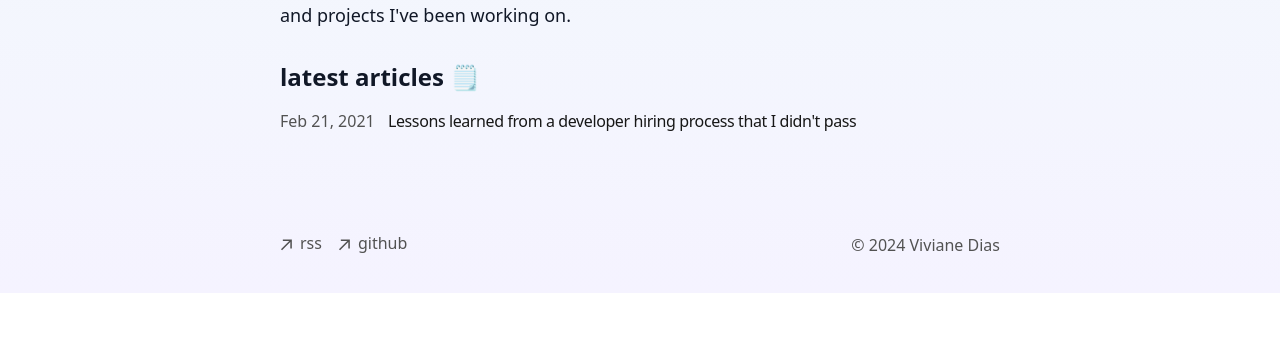
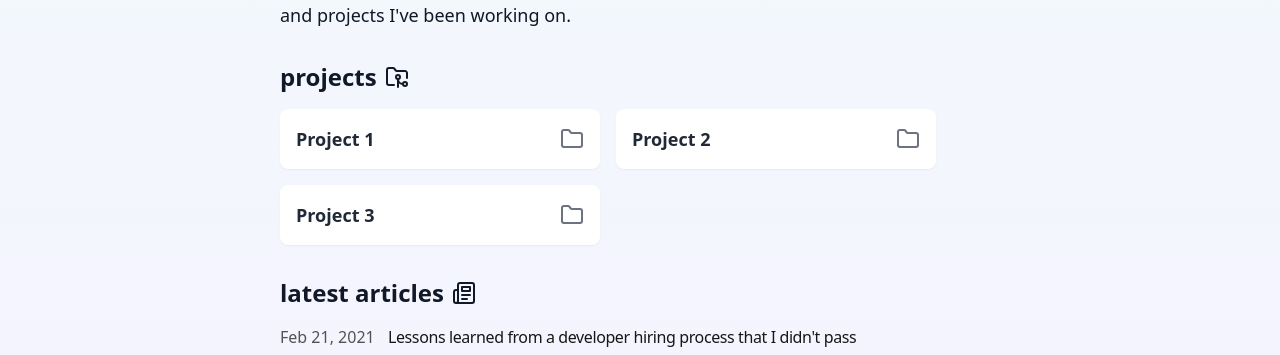
Before and after one commit to vivianedias/portfolio, a Next.js app: page / in a window 1280 px wide. Shown: the part 597-952 px from the top of the page. Before the commit the page ends 890 px from the top, so only its background shows below. Built offline with nearby package versions, Linux system fonts and the light colour scheme.

Commit message:
feat: adds projects

```diff
--- a/src/app/page.tsx
+++ b/src/app/page.tsx
@@ -1,4 +1,4 @@
-import { Sparkle, LinksDock, BlogPosts } from "@/components";
+import { Sparkle, LinksDock, BlogPosts, Projects } from "@/components";
 import Image from "next/image";
 
 export default function Page() {
@@ -41,6 +41,8 @@ export default function Page() {
         {`Here you'll find some of my latest tips & tricks to excell as a non-traditional developer, and projects I've been working on.`}
       </p>
 
+      <Projects />
+
       <div className="my-8">
         <BlogPosts />
       </div>
--- a/src/components/Posts.tsx
+++ b/src/components/Posts.tsx
@@ -1,12 +1,15 @@
 import Link from "next/link";
 import { formatDate, getBlogPosts } from "@/lib/utils";
+import { NewspaperIcon } from "lucide-react";
 
 export default function BlogPosts() {
   const allBlogs = getBlogPosts();
 
   return (
     <div>
-      <h2 className="pb-4 text-2xl font-semibold">latest articles 🗒️</h2>
+      <h2 className="inline-flex items-center gap-x-2 pb-4 text-2xl font-semibold">
+        latest articles <NewspaperIcon className={"size-6"} />
+      </h2>
       {allBlogs
         .sort((a, b) => {
           if (
--- /dev/null
+++ b/src/components/Projects.tsx
@@ -0,0 +1,105 @@
+"use client";
+
+import { useState } from "react";
+import { motion, AnimatePresence } from "framer-motion";
+import { Folder, FolderGit2Icon, FolderOpen } from "lucide-react";
+import Link from "next/link";
+
+function Project({
+  description,
+  link,
+  title,
+}: {
+  description: string;
+  link: string;
+  title: string;
+}) {
+  const [isOpen, setIsOpen] = useState(false);
+
+  const toggleOpen = () => setIsOpen(!isOpen);
+
+  return (
+    <motion.div
+      className="w-80 overflow-hidden rounded-lg bg-white shadow-sm focus-within:ring-2 focus-within:ring-violet-500"
+      initial={false}
+      animate={{ height: isOpen ? "auto" : "60px" }}
+      transition={{ duration: 0.3, ease: "easeInOut" }}
+    >
+      <button
+        className="flex w-full items-center justify-between p-4 focus:outline-none"
+        onClick={toggleOpen}
+      >
+        <span className="text-lg font-semibold text-gray-800">{title}</span>
+        <div className="relative h-6 w-6">
+          <motion.div
+            initial={false}
+            animate={{ opacity: isOpen ? 0 : 1 }}
+            transition={{ duration: 0.2 }}
+            className="absolute inset-0"
+          >
+            <Folder className="h-6 w-6 text-gray-500" />
+          </motion.div>
+          <motion.div
+            initial={false}
+            animate={{ opacity: isOpen ? 1 : 0 }}
+            transition={{ duration: 0.2 }}
+            className="absolute inset-0"
+          >
+            <FolderOpen className="h-6 w-6 text-violet-500" />
+          </motion.div>
+        </div>
+      </button>
+      <AnimatePresence>
+        {isOpen && (
+          <motion.div
+            initial={{ opacity: 0, height: 0 }}
+            animate={{ opacity: 1, height: "auto" }}
+            exit={{ opacity: 0, height: 0 }}
+            transition={{ duration: 0.3 }}
+            className="px-4 pb-4"
+          >
+            <p className="mb-4 text-sm text-gray-600">{description}</p>
+            <Link
+              href={link}
+              className="inline-block rounded text-sm font-medium text-violet-500 hover:underline focus:outline-none focus:ring-2 focus:ring-blue-500 focus:ring-offset-2"
+            >
+              See more
+            </Link>
+          </motion.div>
+        )}
+      </AnimatePresence>
+    </motion.div>
+  );
+}
+
+export default function Projects() {
+  const DATA = [
+    {
+      title: "Project 1",
+      description: "Description of project 1",
+      link: "/project-1",
+    },
+    {
+      title: "Project 2",
+      description: "Description of project 2",
+      link: "/project-2",
+    },
+    {
+      title: "Project 3",
+      description: "Description of project 3",
+      link: "/project-3",
+    },
+  ];
+  return (
+    <div className="my-8">
+      <h2 className="inline-flex items-center gap-x-2 pb-4 text-2xl font-semibold">
+        projects <FolderGit2Icon className={"size-6"} />
+      </h2>
+      <div className={"flex flex-row flex-wrap gap-4"}>
+        {DATA.map((project, index) => (
+          <Project {...project} key={index} />
+        ))}
+      </div>
+    </div>
+  );
+}
--- a/src/components/index.tsx
+++ b/src/components/index.tsx
@@ -6,3 +6,4 @@ export { default as CustomMDX } from "./CustomMDX";
 export { default as Sparkle } from "./Sparkle";
 export { default as LinksDock } from "./LinksDock";
 export { default as Separator } from "./Separator";
+export { default as Projects } from "./Projects";
```
